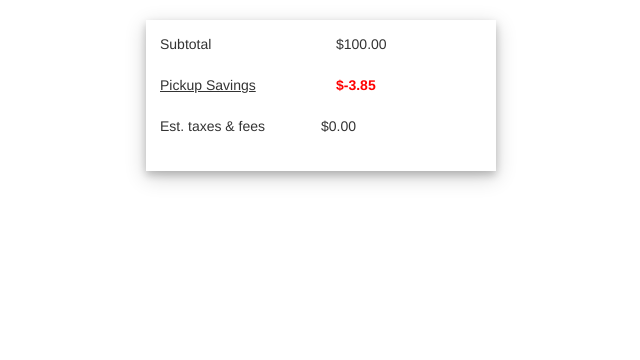
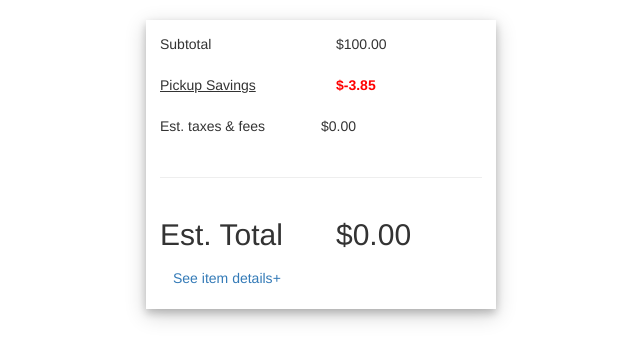
Before and after one commit to daltlc/react-checkout, a React (Create React App) app: page / in a window 1280 px wide. Shown: the top 360 px of the page, without its empty margins (319-959 px from the left). Built offline with nearby package versions, Linux system fonts and the light colour scheme.

Commit message:
estimated total and item details component

```diff
--- a/src/App.js
+++ b/src/App.js
@@ -3,6 +3,9 @@ import { Grid } from 'react-bootstrap';
 import SubTotal from './components/Subtotal/Subtotal';
 import PickupSavings from './components/PickupSavings/PickupSavings';
 import TaxesFees from './components/TaxesFees/TaxesFees';
+import EstimatedTotal from './components/EstimatedTotal/EstimatedTotal';
+import ItemDetails from './components/ItemDetails/ItemDetails';
+
 
 import './App.css';
 
@@ -14,6 +17,7 @@ class App extends Component {
       total:100,
       PickupSavings:-3.85,
       taxes:0,
+      estimatedTotal:0,
     };
   }
   render() {
@@ -23,6 +27,9 @@ class App extends Component {
           <SubTotal price={this.state.total.toFixed(2)} />
           <PickupSavings price = {this.state.PickupSavings} />
           <TaxesFees taxes = {this.state.taxes.toFixed(2)}/>
+          <hr/>
+          <EstimatedTotal price={this.state.estimatedTotal.toFixed(2)}/>
+          <ItemDetails/>
         </Grid>
       </div>
     );
--- /dev/null
+++ b/src/components/EstimatedTotal/EstimatedTotal.js
@@ -0,0 +1,13 @@
+import React, { Component} from 'react';
+import { Row, Col} from 'react-bootstrap';
+
+export default class EstimatedTotal extends Component {
+  render() {
+    return(
+      <Row>
+        <Col md={6}><h2>Est. Total</h2></Col>
+        <Col md={6}><h2>{`$${this.props.price}`}</h2></Col>
+      </Row>
+    );
+  }
+}
--- /dev/null
+++ b/src/components/ItemDetails/ItemDetails.js
@@ -0,0 +1,25 @@
+import React, {Component } from 'react';
+
+import { Row, Col ,Button, Collaspe, Well, Media} from 'react-bootstrap';
+
+export default class ItemDetails extends Component{
+  constructor(props){
+    super(props);
+    this.state = {
+      open:false,
+    };
+  }
+  render() {
+    return (
+      <div>
+        <Button
+          className = "item-details-button"
+          bsStyle="link"
+          onClick={() => this.setState({open: !this.state.open})}>
+          {this.state.open === false ? `See` : `Hide `} item details
+          {this.state.open === false ? `+` : `-`}
+        </Button>
+      </div>
+    )
+  }
+}
--- a/src/components/PickupSavings/PickupSavings.js
+++ b/src/components/PickupSavings/PickupSavings.js
@@ -15,7 +15,7 @@ export default class PickupSavings extends Component{
   render(){
     const tooltip = (
       <Tooltip id="tooltip">
-        <p>Picking up your order in the store helps</p>
+        <p>Picking up your order in the store helps reduce the price.</p>
       </Tooltip>
     );
     return(
```
